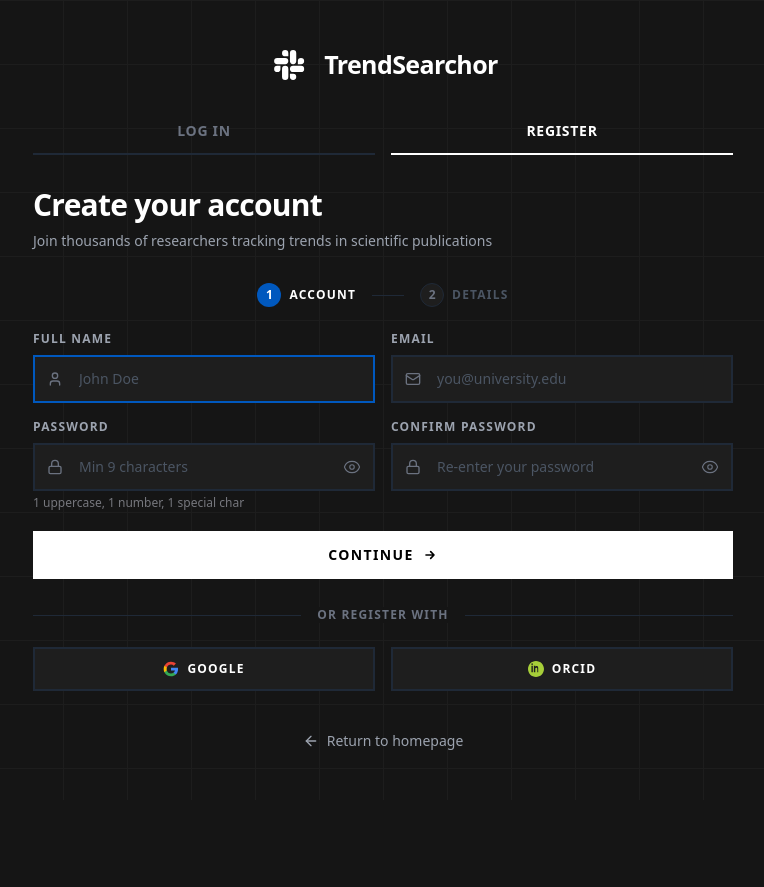
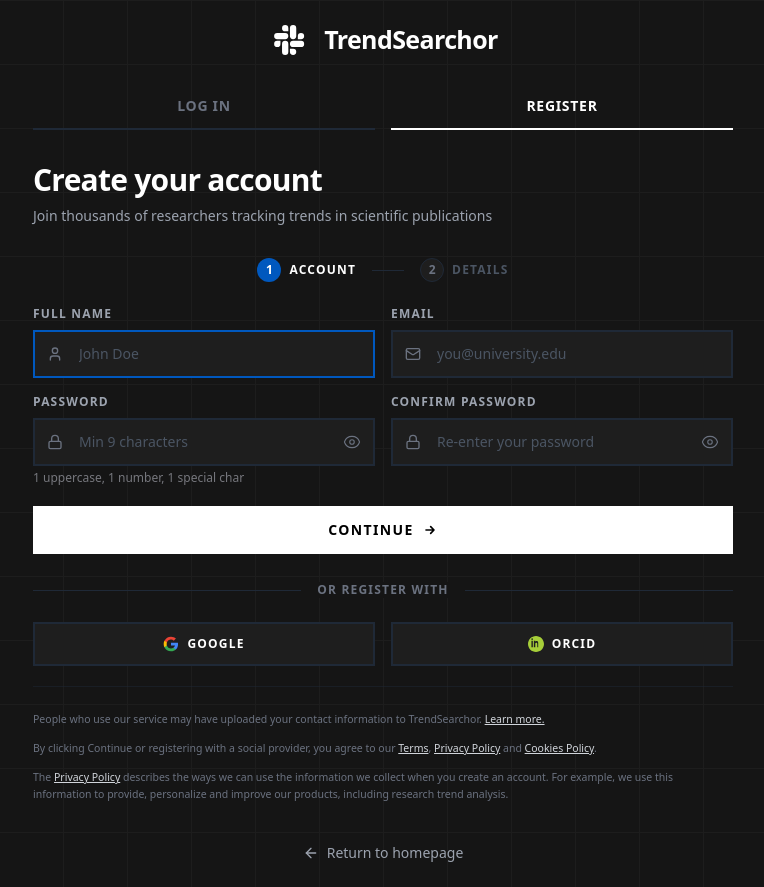
Before and after one commit to FeliCd/TrendSearchor-fe, a React (Vite) app: page /register in a window 1280 px wide. Shown: the whole page, without its empty margins (257-1021 px from the left). Before the commit the page ends 800 px from the top, so only its background shows below. Built offline with nearby package versions, Linux system fonts and the light colour scheme; no server answers; a web font is replaced by a local one.

Commit message:
updated : register subcription

```diff
--- a/src/pages/RegisterPage.jsx
+++ b/src/pages/RegisterPage.jsx
@@ -117,6 +117,18 @@
                 </a>
               </div>
             </div>
+
+            <div className="space-y-3 mt-8 pt-6 border-t border-gray-800/50 text-[10.5px] leading-relaxed text-gray-500">
+              <p>
+                People who use our service may have uploaded your contact information to TrendSearchor. <a href="#" className="text-gray-300 hover:text-white underline transition-colors">Learn more.</a>
+              </p>
+              <p>
+                By clicking Continue or registering with a social provider, you agree to our <a href="#" className="text-gray-300 hover:text-white underline transition-colors">Terms</a>, <a href="#" className="text-gray-300 hover:text-white underline transition-colors">Privacy Policy</a> and <a href="#" className="text-gray-300 hover:text-white underline transition-colors">Cookies Policy</a>.
+              </p>
+              <p>
+                The <a href="#" className="text-gray-300 hover:text-white underline transition-colors">Privacy Policy</a> describes the ways we can use the information we collect when you create an account. For example, we use this information to provide, personalize and improve our products, including research trend analysis.
+              </p>
+            </div>
           </div>
         )}
 
@@ -156,6 +168,18 @@
               </div>
             </div>
 
+            <div className="space-y-3 mt-6 text-[10.5px] leading-relaxed text-gray-500">
+              <p>
+                People who use our service may have uploaded your contact information to TrendSearchor. <a href="#" className="text-gray-300 hover:text-white underline transition-colors">Learn more.</a>
+              </p>
+              <p>
+                By clicking Create account, you agree to our <a href="#" className="text-gray-300 hover:text-white underline transition-colors">Terms</a>, <a href="#" className="text-gray-300 hover:text-white underline transition-colors">Privacy Policy</a> and <a href="#" className="text-gray-300 hover:text-white underline transition-colors">Cookies Policy</a>.
+              </p>
+              <p>
+                The <a href="#" className="text-gray-300 hover:text-white underline transition-colors">Privacy Policy</a> describes the ways we can use the information we collect when you create an account. For example, we use this information to provide, personalize and improve our products, including research trend analysis.
+              </p>
+            </div>
+
             <div className="flex gap-4 mt-6">
               <button type="button" onClick={() => setStep(1)}
                 className="w-1/3 py-3.5 border-2 border-gray-800 text-white font-bold uppercase tracking-widest text-xs
```
